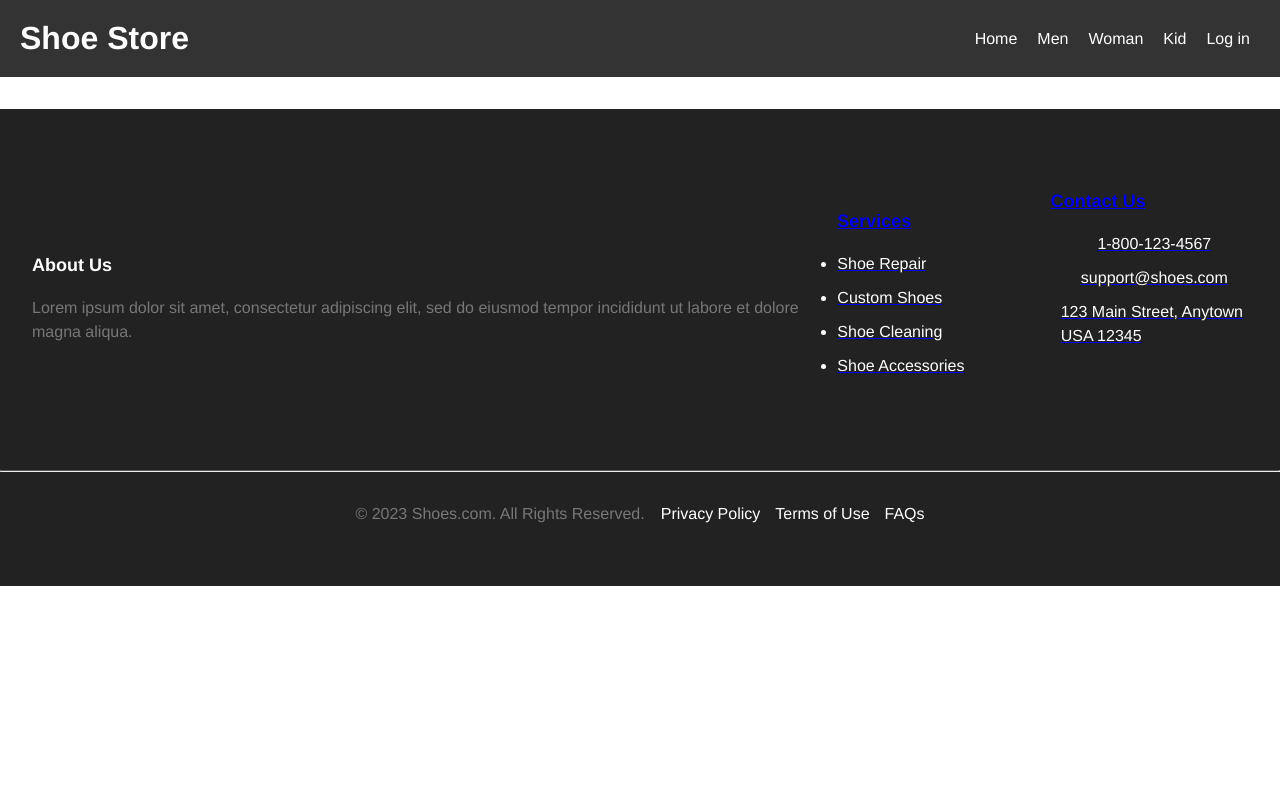
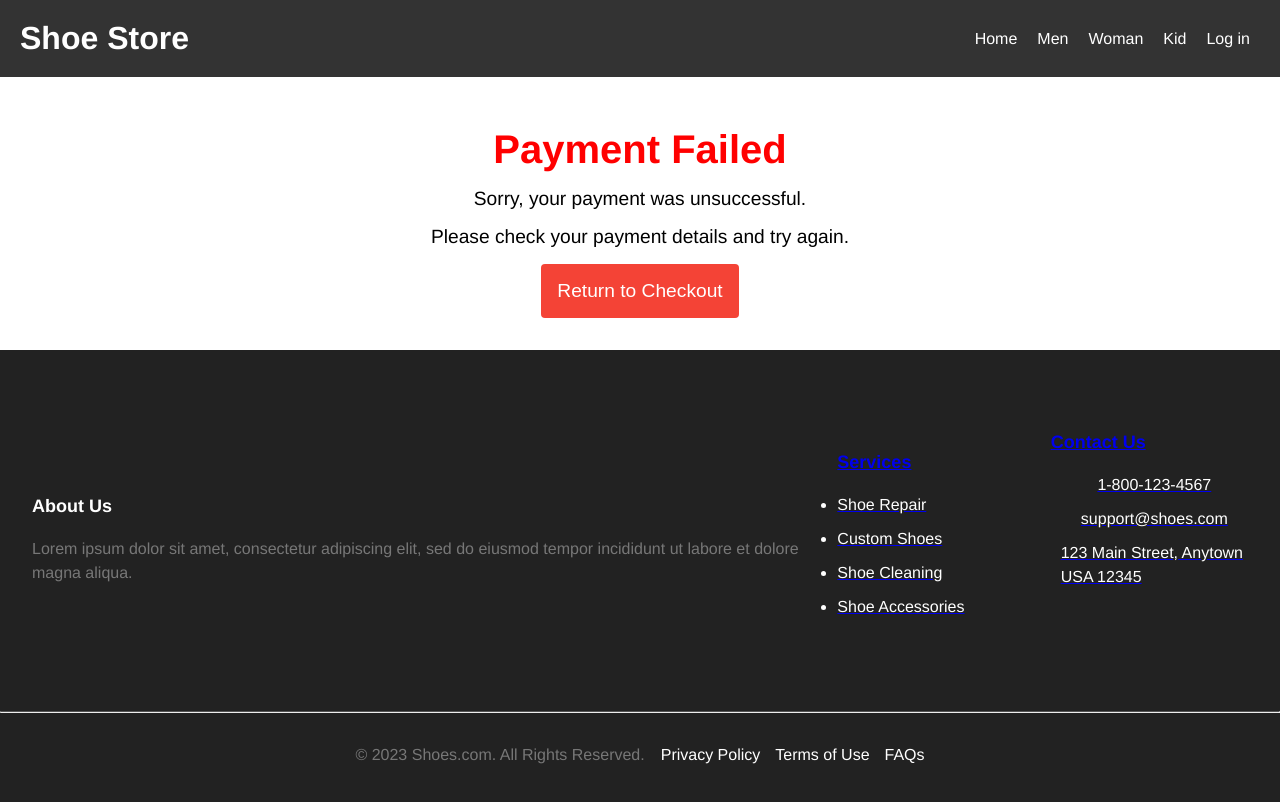
Before and after one commit to lafupra/shoe-site-0.0.3, a React (Create React App) app: page /paymentfailure in a window 1280 px wide. Shown: the top 802 px of the page. Built offline with nearby package versions, Linux system fonts and the light colour scheme.

Commit message:
payment failure spelling fixed

```diff
--- a/src/App.js
+++ b/src/App.js
@@ -16,7 +16,8 @@ import Receipt from "./Pages/Receipt/Receipt"
 import OrderCrud from "./Pages/Admin/OrderCrud/OrderCrud"
 import PrintReceipt from "./Pages/Receipt/PrintReceipt"
 import PaymentSuccess from "./Pages/PaymentStatus/PaymentSuccess/PaymentSuccess"
-import PaymentFailer from "./Pages/PaymentStatus/Paymentfailure/PaymentFailer"
+import PaymentFailure from "./Pages/PaymentStatus/PaymentFailure/PaymentFailure"
+
 
 
 
@@ -52,7 +53,7 @@ function App() {
         <Route path="/admin/order" element={<OrderCrud/>}/>
         <Route path="/receipt/:oid" element={<PrintReceipt/>}/>
         <Route path="/paymentsuccess" element={<PaymentSuccess/>}/>
-        <Route path="/paymentfailer" element={<PaymentFailer/>}/>
+        <Route path="/paymentfailure" element={<PaymentFailure/>}/>
 
 
 
--- a/src/Pages/PaymentStatus/Paymentfailure/PaymentFailer.js
+++ b/src/Pages/PaymentStatus/PaymentFailure/PaymentFailure.js
@@ -1,8 +1,8 @@
 import React from 'react'
-import "./PaymentFailer.scss"
+import "./PaymentFailure.scss"
 import {Link} from "react-router-dom"
 
-const PaymentFailer = () => {
+const PaymentFailure = () => {
   return (
 <>
 <section className="paymentFailer">
@@ -15,4 +15,4 @@ const PaymentFailer = () => {
   )
 }
 
-export default PaymentFailer
+export default PaymentFailure
```
Also changed, not shown: src/Pages/PaymentStatus/PaymentFailure/PaymentFailure.scss (renamed from src/Pages/PaymentStatus/Paymentfailure/PaymentFailer.scss).
